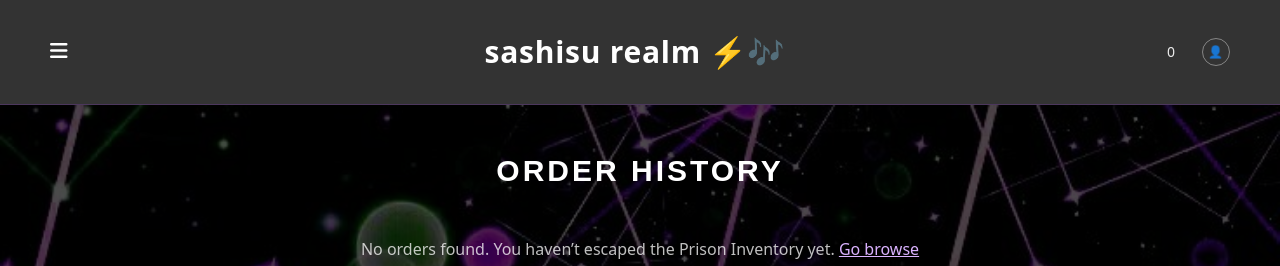
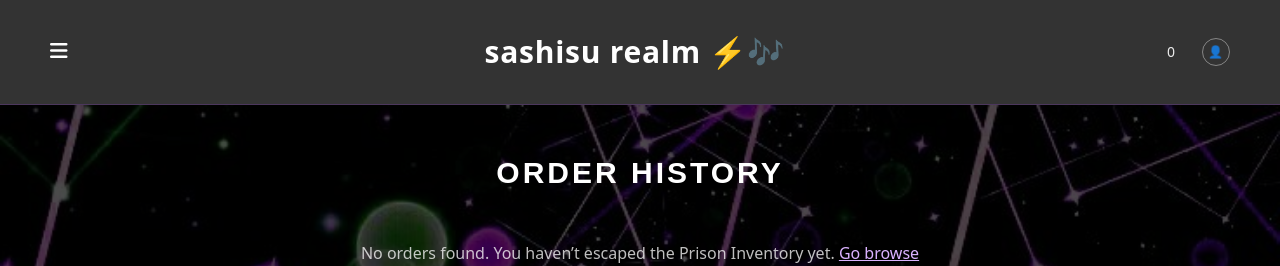
Before and after one commit to sleepingeraser/sashisu-realm, a website: page public/orders.html in a window 1280 px wide. Shown: the top 266 px of the page. Drawn offline with nearby package versions, Linux system fonts and the light colour scheme.

Commit message:
order history

```diff
--- a/public/css/style.css
+++ b/public/css/style.css
@@ -163,6 +163,12 @@
   margin: 25px;
 }
 
+/* orders */
+.order-history {
+  margin: 25px;
+  padding: 25px;
+}
+
 /* account */
 .image {
   margin-left: 25px;
```
